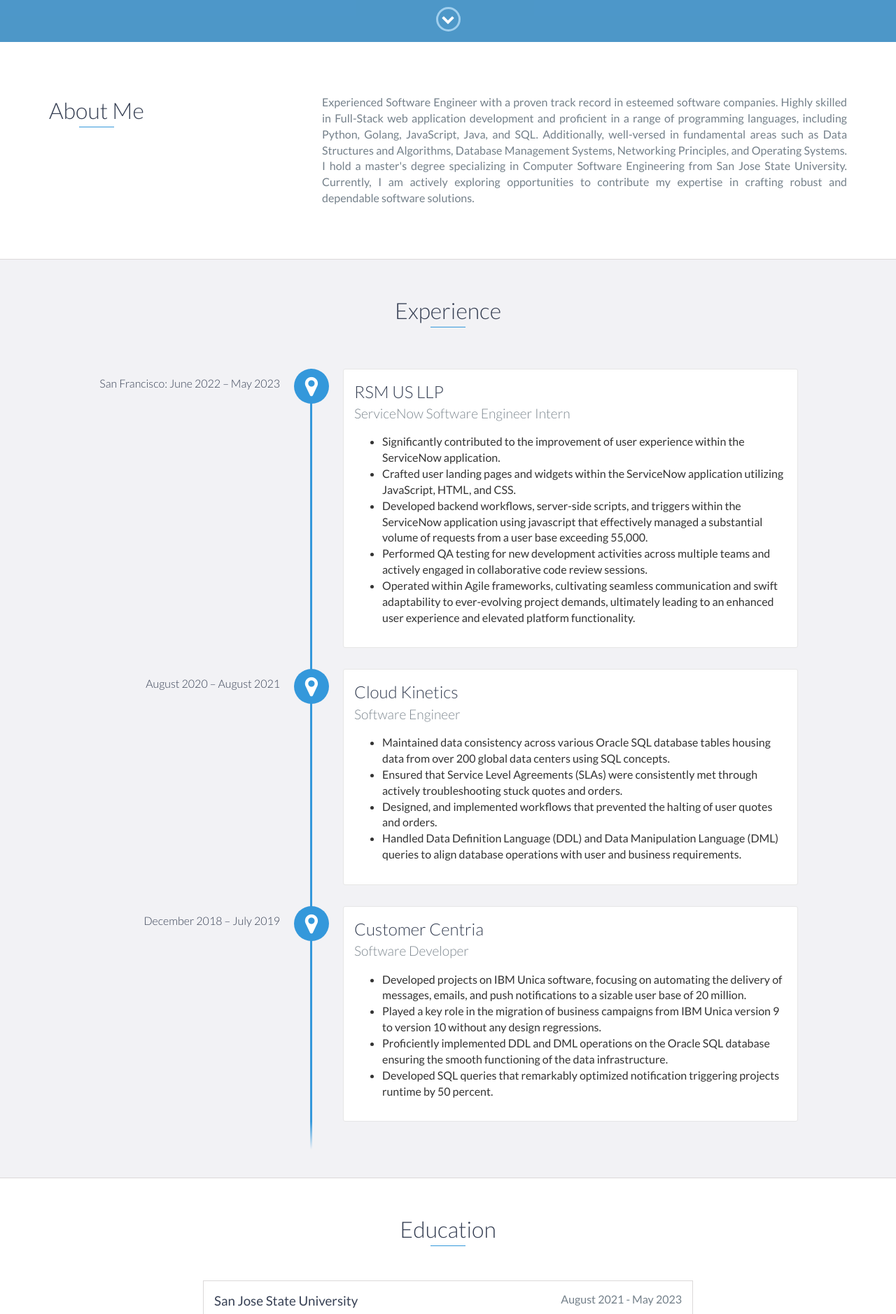
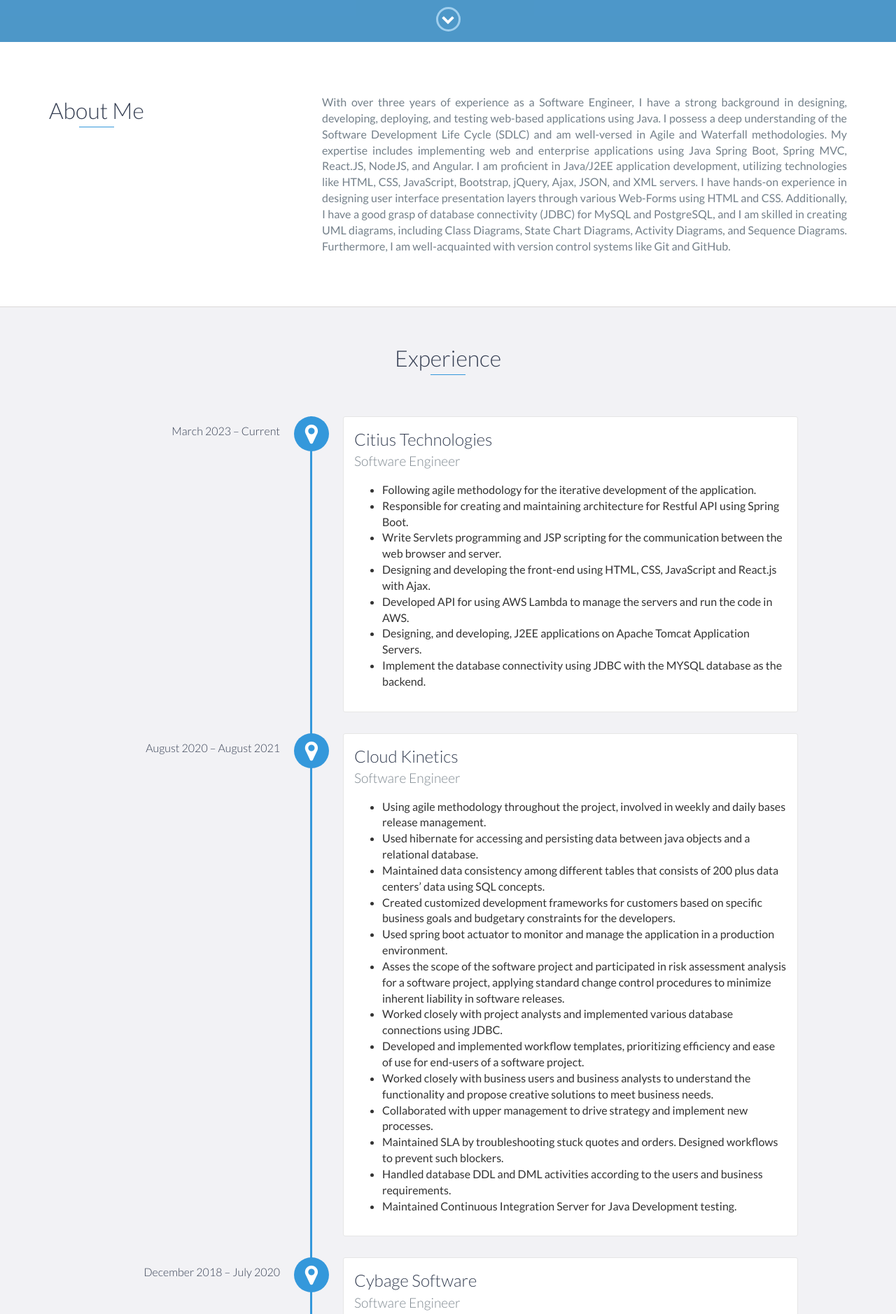
Before and after one commit to rmsteja1/personalport.github.io, a website: page index.html in a window 1280 px wide. Shown: the part 740-2618 px from the top of the page at 70% size. Drawn offline with nearby package versions, Linux system fonts and the light colour scheme.

Commit message:
Adding updated descriptions

```diff
--- a/index.html
+++ b/index.html
@@ -54,7 +54,7 @@
         <h1>Teja Ramisetty</h1>
         <h2>Software Engineer</h2>
         <a
-          href="docs/Teja_Ramisetty(Resume).pdf"
+          href="docs/Teja Ramisetty-Software Engineer(Resume).pdf"
           class="btn-rounded-white"
           download
           >Download Resume</a
@@ -81,17 +81,23 @@
           </div>
           <div class="col-md-8">
             <p style="text-align: justify">
-              Experienced Software Engineer with a proven track record in
-              esteemed software companies. Highly skilled in Full-Stack web
-              application development and proficient in a range of programming
-              languages, including Python, Golang, JavaScript, Java, and SQL.
-              Additionally, well-versed in fundamental areas such as Data
-              Structures and Algorithms, Database Management Systems, Networking
-              Principles, and Operating Systems. I hold a master's degree
-              specializing in Computer Software Engineering from San Jose State
-              University. Currently, I am actively exploring opportunities to
-              contribute my expertise in crafting robust and dependable software
-              solutions.
+              With over three years of experience as a Software Engineer, I have
+              a strong background in designing, developing, deploying, and
+              testing web-based applications using Java. I possess a deep
+              understanding of the Software Development Life Cycle (SDLC) and am
+              well-versed in Agile and Waterfall methodologies. My expertise
+              includes implementing web and enterprise applications using Java
+              Spring Boot, Spring MVC, React.JS, NodeJS, and Angular. I am
+              proficient in Java/J2EE application development, utilizing
+              technologies like HTML, CSS, JavaScript, Bootstrap, jQuery, Ajax,
+              JSON, and XML servers. I have hands-on experience in designing
+              user interface presentation layers through various Web-Forms using
+              HTML and CSS. Additionally, I have a good grasp of database
+              connectivity (JDBC) for MySQL and PostgreSQL, and I am skilled in
+              creating UML diagrams, including Class Diagrams, State Chart
+              Diagrams, Activity Diagrams, and Sequence Diagrams. Furthermore, I
+              am well-acquainted with version control systems like Git and
+              GitHub.
             </p>
           </div>
         </div>
@@ -102,34 +108,37 @@
     <div id="experience" class="background-alt">
       <h2 class="heading">Experience</h2>
       <div id="experience-timeline">
-        <div data-date="San Francisco: June 2022 – May 2023">
-          <h3>RSM US LLP</h3>
-          <h4>ServiceNow Software Engineer Intern</h4>
+        <div data-date="March 2023 – Current">
+          <h3>Citius Technologies</h3>
+          <h4>Software Engineer</h4>
           <ul>
             <li>
-              Significantly contributed to the improvement of user experience
-              within the ServiceNow application.
+              Following agile methodology for the iterative development of the
+              application.
             </li>
             <li>
-              Crafted user landing pages and widgets within the ServiceNow
-              application utilizing JavaScript, HTML, and CSS.
+              Responsible for creating and maintaining architecture for Restful
+              API using Spring Boot.
             </li>
             <li>
-              Developed backend workflows, server-side scripts, and triggers
-              within the ServiceNow application using javascript that
-              effectively managed a substantial volume of requests from a user
-              base exceeding 55,000.
+              Write Servlets programming and JSP scripting for the communication
+              between the web browser and server.
             </li>
             <li>
-              Performed QA testing for new development activities across
-              multiple teams and actively engaged in collaborative code review
-              sessions.
+              Designing and developing the front-end using HTML, CSS, JavaScript
+              and React.js with Ajax.
             </li>
             <li>
-              Operated within Agile frameworks, cultivating seamless
-              communication and swift adaptability to ever-evolving project
-              demands, ultimately leading to an enhanced user experience and
-              elevated platform functionality.
+              Developed API for using AWS Lambda to manage the servers and run
+              the code in AWS.
+            </li>
+            <li>
+              Designing, and developing, J2EE applications on Apache Tomcat
+              Application Servers.
+            </li>
+            <li>
+              Implement the database connectivity using JDBC with the MYSQL
+              database as the backend.
             </li>
           </ul>
           <!-- <p style="text-align: justify"></p> -->
@@ -140,51 +149,104 @@
           <h4>Software Engineer</h4>
           <ul>
             <li>
-              Maintained data consistency across various Oracle SQL database
-              tables housing data from over 200 global data centers using SQL
-              concepts.
+              Using agile methodology throughout the project, involved in weekly
+              and daily bases release management.
             </li>
             <li>
-              Ensured that Service Level Agreements (SLAs) were consistently met
-              through actively troubleshooting stuck quotes and orders.
+              Used hibernate for accessing and persisting data between java
+              objects and a relational database.
             </li>
             <li>
-              Designed, and implemented workflows that prevented the halting of
-              user quotes and orders.
+              Maintained data consistency among different tables that consists
+              of 200 plus data centers’ data using SQL concepts.
             </li>
             <li>
-              Handled Data Definition Language (DDL) and Data Manipulation
-              Language (DML) queries to align database operations with user and
+              Created customized development frameworks for customers based on
+              specific business goals and budgetary constraints for the
+              developers.
+            </li>
+            <li>
+              Used spring boot actuator to monitor and manage the application in
+              a production environment.
+            </li>
+            <li>
+              Asses the scope of the software project and participated in risk
+              assessment analysis for a software project, applying standard
+              change control procedures to minimize inherent liability in
+              software releases.
+            </li>
+            <li>
+              Worked closely with project analysts and implemented various
+              database connections using JDBC.
+            </li>
+            <li>
+              Developed and implemented workflow templates, prioritizing
+              efficiency and ease of use for end-users of a software project.
+            </li>
+            <li>
+              Worked closely with business users and business analysts to
+              understand the functionality and propose creative solutions to
+              meet business needs.
+            </li>
+            <li>
+              Collaborated with upper management to drive strategy and implement
+              new processes.
+            </li>
+            <li>
+              Maintained SLA by troubleshooting stuck quotes and orders.
+              Designed workflows to prevent such blockers.
+            </li>
+            <li>
+              Handled database DDL and DML activities according to the users and
               business requirements.
             </li>
+            <li>
+              Maintained Continuous Integration Server for Java Development
+              testing.
+            </li>
           </ul>
-
-          <!-- <p style="text-align: justify">
-
-          </p> -->
         </div>
 
-        <div data-date="December 2018 – July 2019">
-          <h3>Customer Centria</h3>
-          <h4>Software Developer</h4>
+        <div data-date="December 2018 – July 2020">
+          <h3>Cybage Software</h3>
+          <h4>Software Engineer</h4>
           <ul>
             <li>
-              Developed projects on IBM Unica software, focusing on automating
-              the delivery of messages, emails, and push notifications to a
-              sizable user base of 20 million.
+              Involved in all phases of the Software development life cycle
+              (SDLC) using Methodology.
+            </li>
+
+            <li>
+              Maintained Continuous Integration Server for Java Development
+              testing.
+            </li>
+            <li>Developed UI and pagination using React.js.</li>
+            <li>
+              Created and developed the internal AngularJS framework
+              applications projects.
             </li>
             <li>
-              Played a key role in the migration of business campaigns from IBM
-              Unica version 9 to version 10 without any design regressions.
+              Used Object Oriented Methodology for Java application design.
             </li>
             <li>
-              Proficiently implemented DDL and DML operations on the Oracle SQL
-              database ensuring the smooth functioning of the data
-              infrastructure.
+              Designed, coded, integrated, and tested struts action classes that
+              utilized JSON messages to communicate with the presentation layer.
             </li>
             <li>
-              Developed SQL queries that remarkably optimized notification
-              triggering projects runtime by 50 percent.
+              Used Hibernate for accessing and persisting data between Java
+              objects/classes and a relational database.
+            </li>
+            <li>
+              Developed several web pages using HTML, CSS, JSP, and JavaScript
+              to perform checking and validations on the Client's side.
+            </li>
+            <li>
+              Utilized various jQuery plug-ins to build Rich Internet
+              Application (RIA) to make it look more intuitive.
+            </li>
+            <li>
+              Developed the entire application implementing MVC Architecture
+              integrating JSF with Hibernate and spring frameworks.
             </li>
           </ul>
           <p style="text-align: justify"></p>
@@ -406,28 +468,32 @@
       <div class="bars">
         <ul>
           <li>
-            <em>Python</em>
+            <em>Spring Boot</em>
             <span class="bar-expand python" style="width: 80%"></span>
           </li>
           <li>
-            <em>JavaScript</em>
-            <span class="bar-expand javascript" style="width: 70%"></span>
+            <em>Java</em>
+            <span class="bar-expand java" style="width: 86%"></span>
           </li>
           <li>
-            <em>Java</em>
-            <span class="bar-expand java" style="width: 60%"></span>
+            <em>JavaScript</em>
+            <span class="bar-expand javascript" style="width: 75%"></span>
+          </li>
+          <li>
+            <em>React</em>
+            <span class="bar-expand react" style="width: 70%"></span>
           </li>
           <li>
             <em> SQL </em>
             <span class="bar-expand sql" style="width: 85%"></span>
           </li>
           <li>
+            <em>Python</em>
+            <span class="bar-expand python" style="width: 80%"></span>
+          </li>
+          <li>
             <em>GoLang</em>
             <span class="bar-expand python" style="width: 80%"> </span>
-          </li>
-          <li>
-            <em>React</em>
-            <span class="bar-expand react" style="width: 60%"></span>
           </li>
           <li>
             <em>Node.js</em>
```
